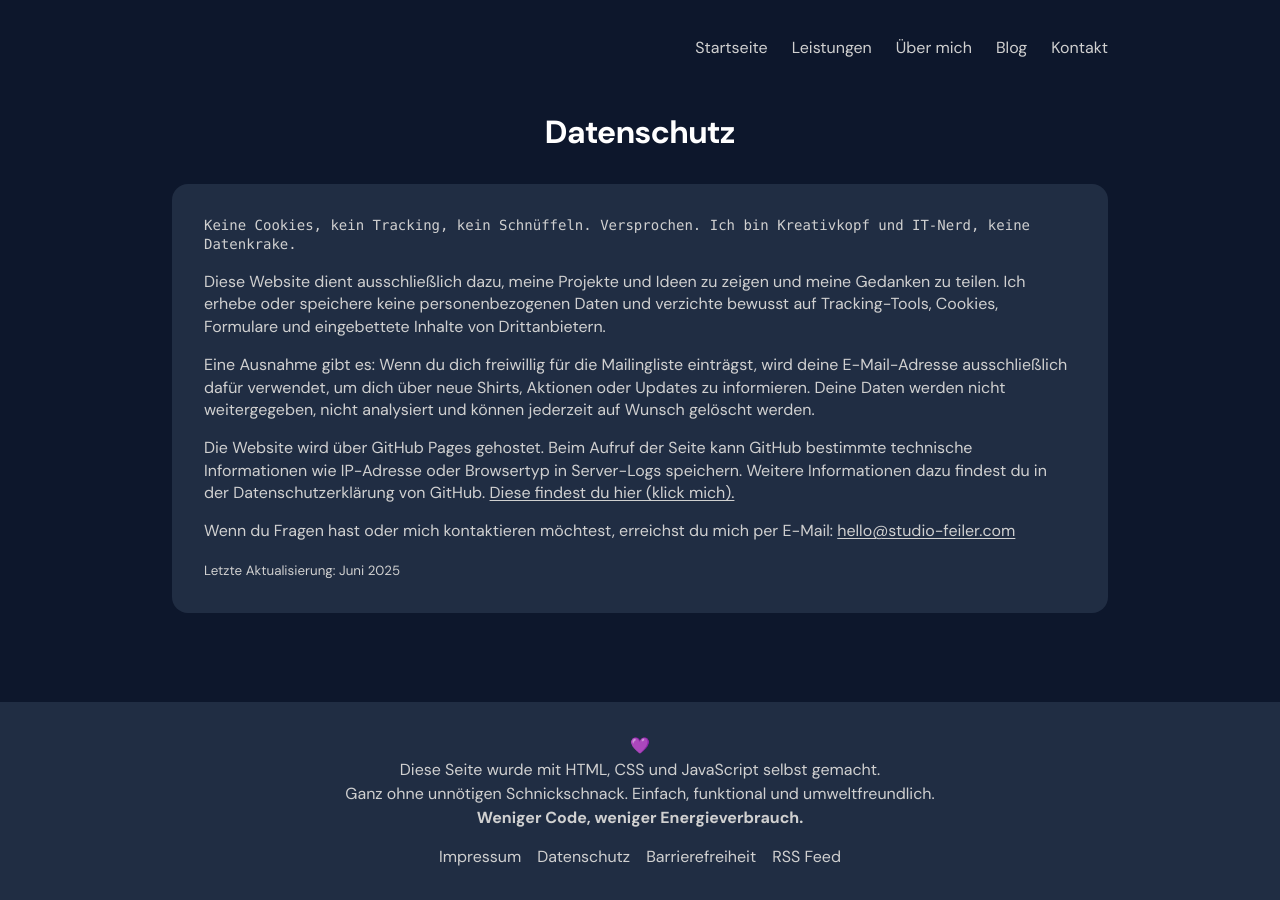
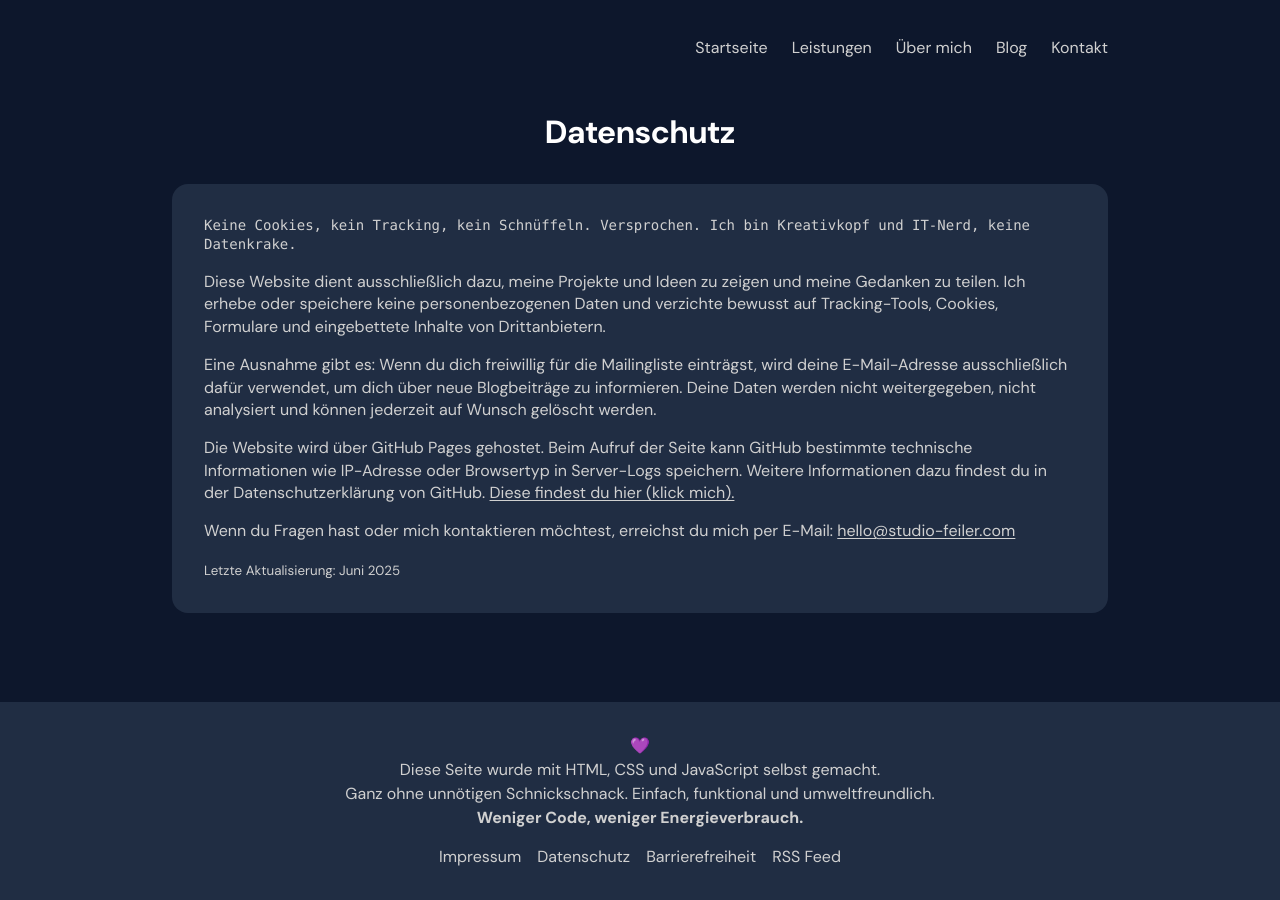
Before and after one commit to enaaacode/annabelle-feiler.github.io, a Jekyll site: the page built from datenschutz.md, in a window 1280 px wide. Built offline with Jekyll 4.4.1, drawn with Linux system fonts in a browser that asks for light colours.

Commit message:
Update datenschutz.md

```diff
--- a/datenschutz.md
+++ b/datenschutz.md
@@ -11,7 +11,7 @@ Keine Cookies, kein Tracking, kein Schnüffeln. Versprochen. Ich bin Kreativkopf
 
 Diese Website dient ausschließlich dazu, meine Projekte und Ideen zu zeigen und meine Gedanken zu teilen. Ich erhebe oder speichere keine personenbezogenen Daten und verzichte bewusst auf Tracking-Tools, Cookies, Formulare und eingebettete Inhalte von Drittanbietern.
 
-Eine Ausnahme gibt es: Wenn du dich freiwillig für die Mailingliste einträgst, wird deine E-Mail-Adresse ausschließlich dafür verwendet, um dich über neue Shirts, Aktionen oder Updates zu informieren. Deine Daten werden nicht weitergegeben, nicht analysiert und können jederzeit auf Wunsch gelöscht werden.
+Eine Ausnahme gibt es: Wenn du dich freiwillig für die Mailingliste einträgst, wird deine E-Mail-Adresse ausschließlich dafür verwendet, um dich über neue Blogbeiträge zu informieren. Deine Daten werden nicht weitergegeben, nicht analysiert und können jederzeit auf Wunsch gelöscht werden.
 
 Die Website wird über GitHub Pages gehostet. Beim Aufruf der Seite kann GitHub bestimmte technische Informationen wie IP-Adresse oder Browsertyp in Server-Logs speichern. Weitere Informationen dazu findest du in der Datenschutzerklärung von GitHub. <a target="_blank" rel="noopener" href="https://docs.github.com/de/site-policy/privacy-policies/github-general-privacy-statement">Diese findest du hier (klick mich).</a>
 
```
